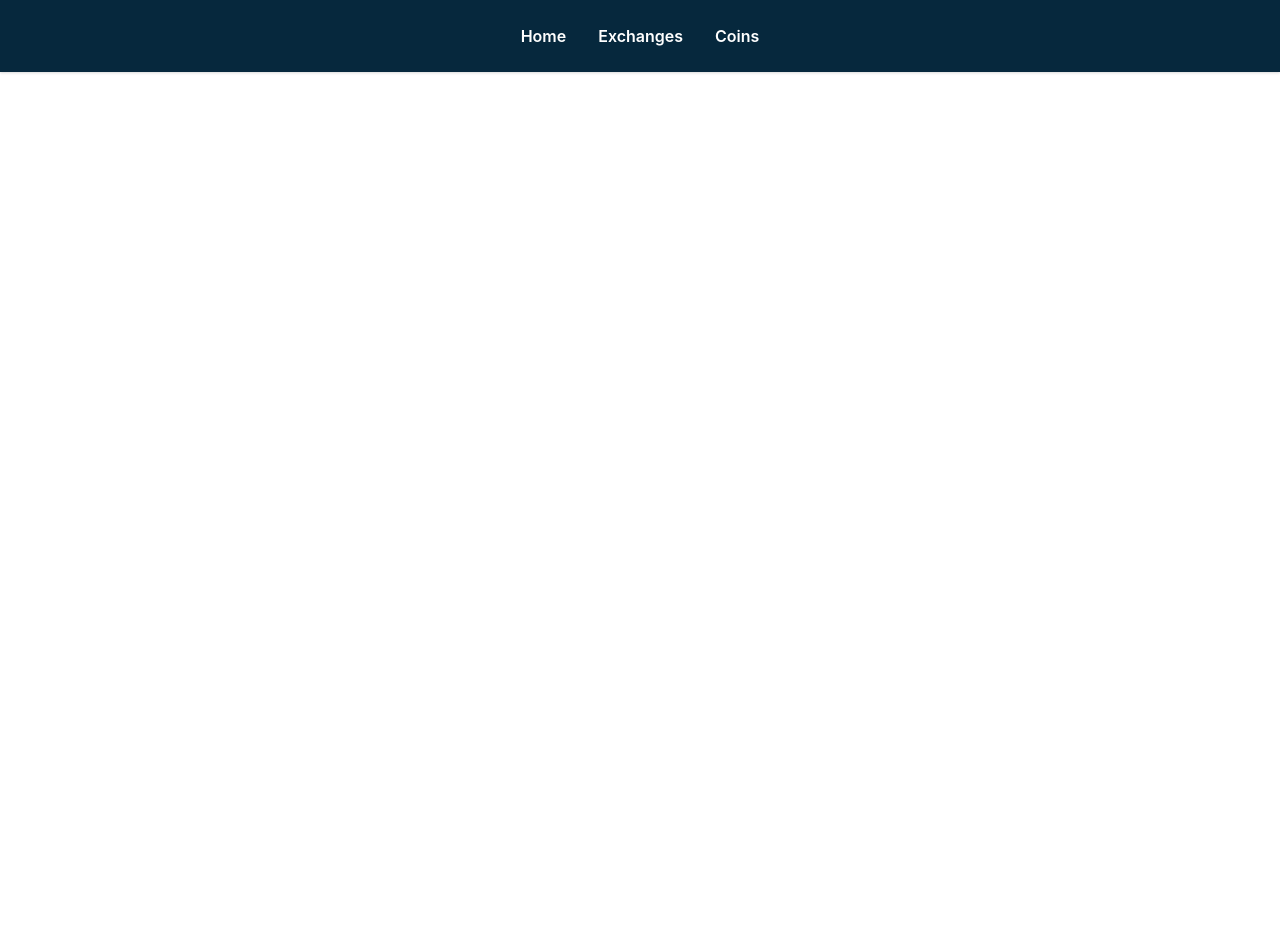
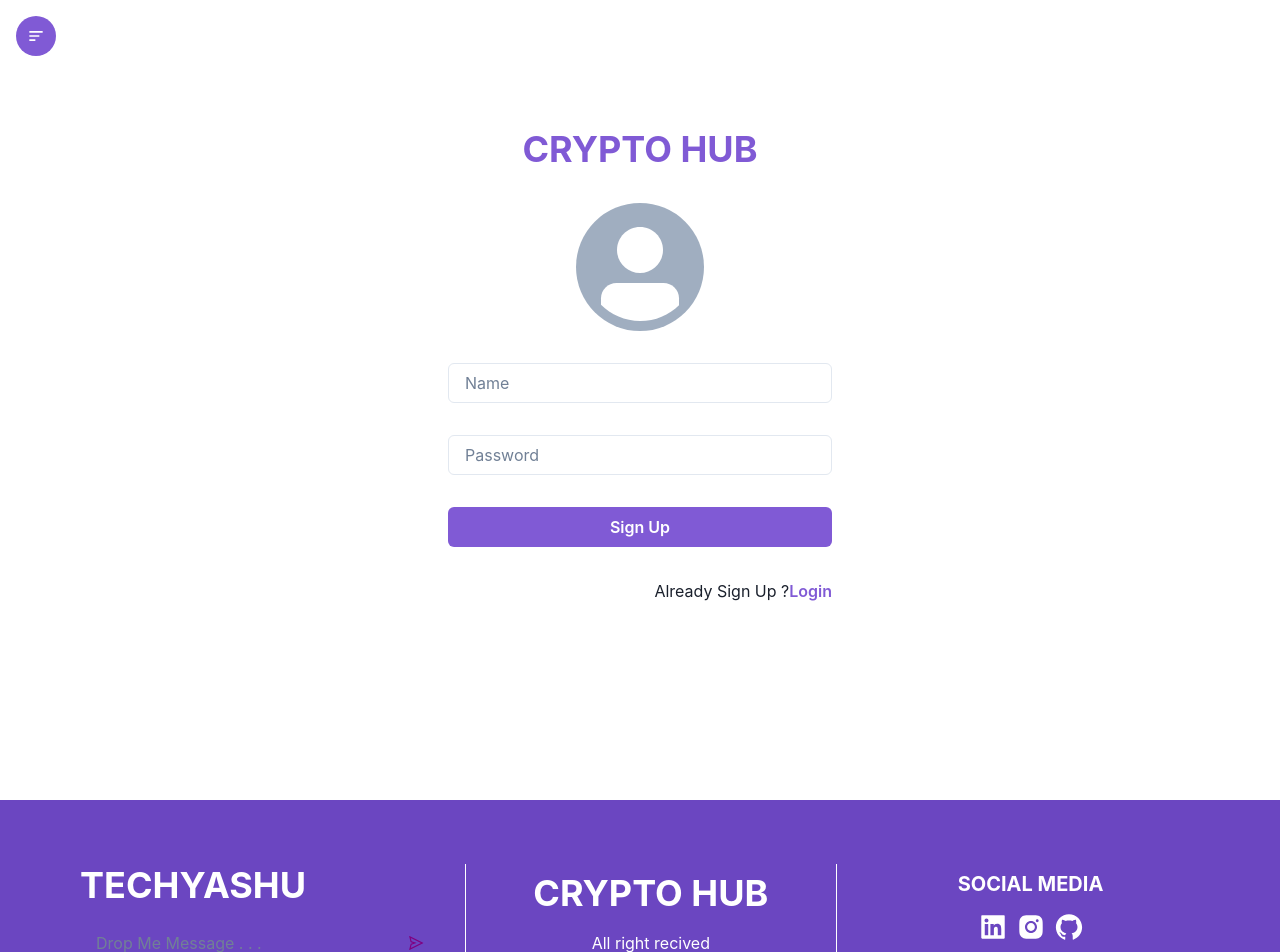
Before and after one commit to Ashukr321/crypto_api, a React (Create React App) app: page /signup in a window 1280 px wide. Shown: the top 952 px of the page. Before the commit the page ends 800 px from the top, so only its background shows below. Built offline with nearby package versions, Linux system fonts and the light colour scheme.

Commit message:
add footer and drawable

```diff
--- a/src/App.js
+++ b/src/App.js
@@ -6,8 +6,9 @@ import Home from './components/Home';
 import Coins from './components/Coins';
 import Exchanges from './components/Exchanges';
 import CoinDetail from './components/CoinDetail';
-
-// import './contants/Colors.scss';
+import Footer from './components/Footer';
+import Login from './components/Login';
+import SignUp from './components/SignUp';
 
 function App() {
   return (
@@ -18,7 +19,10 @@ function App() {
         <Route path="/coins" element={<Coins />} />
         <Route path="/exchanges" element={<Exchanges />} />
         <Route path="/coin/:id" element={<CoinDetail />} />
+        <Route path="/login" element={<Login />} />
+        <Route path="/signup" element={<SignUp />} />
       </Routes>
+      <Footer/>
     </Router>
   );
 }
--- /dev/null
+++ b/src/components/Footer.jsx
@@ -0,0 +1,83 @@
+import {
+    Box,
+    Button,
+    HStack,
+    Heading,
+    Input,
+    Stack,
+    VStack,
+    Text,
+  } from '@chakra-ui/react';
+  import React from 'react';
+  import { AiOutlineSend, AiFillLinkedin, AiFillInstagram, AiFillGithub } from 'react-icons/ai';
+  const Footer = () => {
+    return (
+      <Box bgColor={'purple.600'} minH={'40'} p={'16'} color={'white'}>
+        <Stack direction={['column', 'row']} textAlign={['center','left']}>
+          <VStack w={'full'} alignItems={'stretch'} px={'4'}>
+            <Heading colorScheme="purple" textTransform={'uppercase'}>
+              TechyAshu
+            </Heading>
+            <HStack borderBottom={'2px solid white'} py={'2'}>
+              <Input
+                placeholder={'Drop Me Message . . .'}
+                border={'none'}
+                borderRadius={'none'}
+                outline={'none'}
+                focusBorderColor="none"
+              ></Input>
+              <Button
+                color={'0'}
+                colorScheme="purple"
+                variant={'ghost'}
+                borderRadius={'0 20px 20px 0'}
+              >
+                <AiOutlineSend size={'20'} color="purple"></AiOutlineSend>
+              </Button>
+            </HStack>
+          </VStack>
+
+          <VStack
+            w={'full'}
+            borderRight={['none', '1px solid white']}
+            borderLeft={['none', '1px solid white']}
+            py={2}
+          >
+            <Heading textTransform={'uppercase'} textAlign={'center'} mb={2}>
+              Crypto Hub
+            </Heading>
+            <Text>All right recived</Text>
+          </VStack>
+
+          <VStack w={'full'} py={2}>
+            <Heading size={'md'} textTransform={'uppercase'} mb={2}>
+              Social Media
+            </Heading>
+            <HStack>
+              <a
+                href="https://www.linkedin.com/in/ashutosh-kumar-7ba1a6211/"
+                target="blank"
+              >
+                <AiFillLinkedin size={30} />
+              </a>
+              <a
+                href="https://instagram.com/ashukr321?igshid=MzNlNGNkZWQ4Mg=="
+                target="blank"
+              >
+                <AiFillInstagram size={30} />
+              </a>
+              <a
+                href="https://github.com/Ashukr321"
+                target="blank"
+              >
+                <AiFillGithub size={30} />
+              </a>
+            </HStack>
+          </VStack>
+
+        </Stack>
+      </Box>
+    );
+  };
+
+  export default Footer;
--- a/src/components/Header.jsx
+++ b/src/components/Header.jsx
@@ -1,26 +1,87 @@
-import { Button, HStack } from '@chakra-ui/react';
+
+
+
 import React from 'react';
+import {
+  Drawer,
+  DrawerBody,
+  DrawerHeader,
+  DrawerOverlay,
+  DrawerContent,
+  DrawerCloseButton,
+  Button,
+  useDisclosure,
+  VStack,
+  HStack,
+} from '@chakra-ui/react';
 import { Link } from 'react-router-dom';
-import '../contants/Colors.css';
-<contants />;
+import { BiMenuAltLeft } from 'react-icons/bi';
+
 const Header = () => {
+  const { isOpen, onOpen, onClose } = useDisclosure();
   return (
-    <HStack p={'4'} shadow={'base'} bgColor={'var(--dark)'}
-       flex={'row'}  justifyContent={'center'} >
-      <Button variant={'unstyled'} color={'white'} mx={'3'} >
-        <Link to={'/'} >Home</Link>
+    <>
+      <Button
+      zIndex={'overlay'}
+
+        pos={'fixed'}
+        top={4}
+        left={4}
+        colorScheme="purple"
+        padding={0}
+        w={10}
+        h={10}
+        borderRadius={'full'}
+        onClick={onOpen}
+      >
+        <BiMenuAltLeft size={'20'} />
       </Button>
 
-      <Button variant={'unstyled'} color={'white'} mx={'3'}>
-        <Link to={'/exchanges'}>Exchanges</Link>
-      </Button>
+      <Drawer isOpen={isOpen} placement="left" onClose={onClose}>
+        <DrawerOverlay />
+        <DrawerContent>
+          <DrawerCloseButton />
+          <DrawerHeader>TeachyAshu</DrawerHeader>
+          <DrawerBody>
+            <VStack alignItems={'flex-start'}>
+              <Button onClick={onClose} variant={'ghost'} colorScheme="purple">
+                <Link to={'/'}>Home</Link>
+              </Button>
 
-      <Button variant={'unstyled'} color={'white'} mx={'3'}>
-        <Link to={'/coins'}>Coins</Link>
-      </Button>
+              <Button onClick={onClose} variant={'ghost'} colorScheme="purple">
+              <Link to={'/exchanges'}>Exchanges</Link>
+              </Button>
 
 
-    </HStack>
+              <Button onClick={onClose} variant={'ghost'} colorScheme="purple">
+              <Link to={'/coins'}>Coins</Link>
+              </Button>
+
+
+            </VStack>
+            <HStack
+              pos={'absolute'}
+              bottom={'10'}
+              left={'0'}
+              w={'full'}
+              justifyContent={'space-evenly'}
+            >
+              <Button onClick={onClose} colorScheme="purple">
+                <Link to={'/login'}>Login</Link>
+              </Button>
+
+              <Button
+                onClick={onClose}
+                colorScheme="purple"
+                variant={'outline'}
+              >
+                <Link to={'/signup'}>Sign Up</Link>
+              </Button>
+            </HStack>
+          </DrawerBody>
+        </DrawerContent>
+      </Drawer>
+    </>
   );
 };
 
--- /dev/null
+++ b/src/components/Login.jsx
@@ -0,0 +1,57 @@
+import {
+    Button,
+    Container,
+    Heading,
+    Input,
+    Text,
+    VStack,
+  } from '@chakra-ui/react';
+  import React from 'react';
+  import { Link } from 'react-router-dom';
+
+  const Login = () => {
+    return (
+      <Container maxW={'container.xl'} h={'100vh'} p={'16'}>
+        <form>
+          <VStack
+            alignItems={'stretch'}
+            spacing={'8'}
+            w={['full' ,'96']}
+            m={'auto'}
+            my={'16'}
+          >
+            <Heading textAlign={'center'}>Welcome Back</Heading>
+            <Input
+              placeholder={'Email'}
+              type="email"
+              required
+              focusBorderColor="purple.500"
+            />
+
+            <Input
+              placeholder={'Password'}
+              type="password"
+              required
+              focusBorderColor="purple.500"
+            />
+
+            <Button alignSelf={'flex-end'} variant={'link'}>
+              <Link to={'/forgetpassword'}>Forget Password</Link>
+            </Button>
+
+            <Button colorScheme="purple" type="submit">
+              Login
+            </Button>
+
+            <Text textAlign={'right'}>New Users ?
+            <Button variant={'link'} colorScheme='purple'>
+              <Link to={'/signup'}>Sign Up</Link>
+            </Button></Text>
+
+          </VStack>
+        </form>
+      </Container>
+    );
+  };
+
+  export default Login;
--- /dev/null
+++ b/src/components/SignUp.jsx
@@ -0,0 +1,50 @@
+import { Avatar, Container } from '@chakra-ui/react';
+import React from 'react';
+import { Button, Heading, Input, Text, VStack } from '@chakra-ui/react';
+import { Link } from 'react-router-dom';
+
+const SignUp = () => {
+  return (
+    <Container maxW={'container.xl'} h={'100vh'} p={'16'}>
+      <form>
+        <VStack
+          alignItems={'stretch'}
+          spacing={'8'}
+          w={['full', '96']}
+          m={'auto'}
+          my={'16'}
+        >
+          <Heading textAlign={'center'} color={'purple.500'}>CRYPTO HUB</Heading>
+          <Avatar alignSelf={'center'} boxSize={'32'} />
+
+          <Input
+            placeholder={'Name'}
+            type="text"
+            required
+            focusBorderColor="purple.500"
+          />
+
+          <Input
+            placeholder={'Password'}
+            type="password"
+            required
+            focusBorderColor="purple.500"
+          />
+
+          <Button colorScheme="purple" type="submit">
+            Sign Up
+          </Button>
+
+          <Text textAlign={'right'}>
+            Already Sign Up ?
+            <Button variant={'link'} colorScheme="purple">
+              <Link to={'/login'}>Login</Link>
+            </Button>
+          </Text>
+        </VStack>
+      </form>
+    </Container>
+  );
+};
+
+export default SignUp;
```
Also changed, not shown: src/ColorModeSwitcher.jsx (added, +24 -0 lines).
